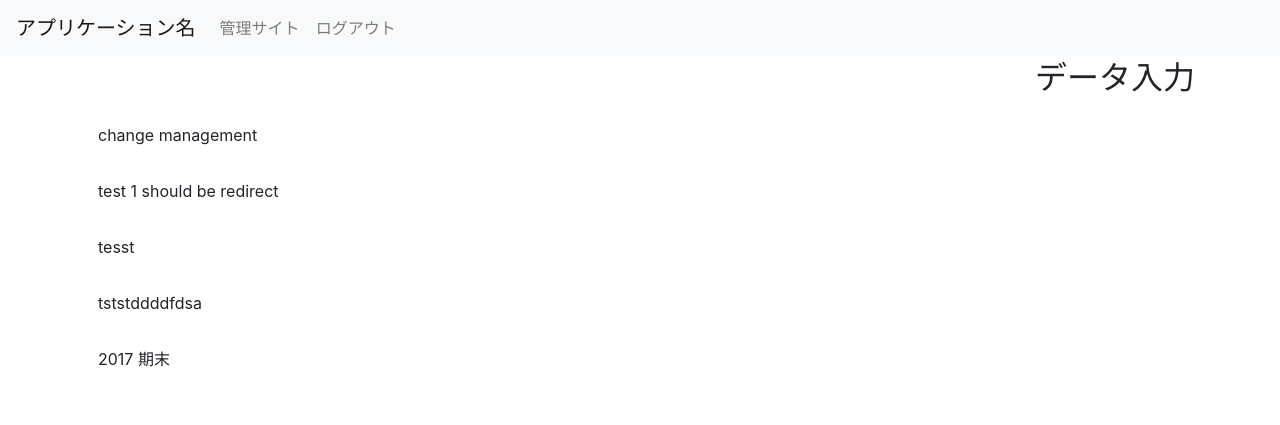
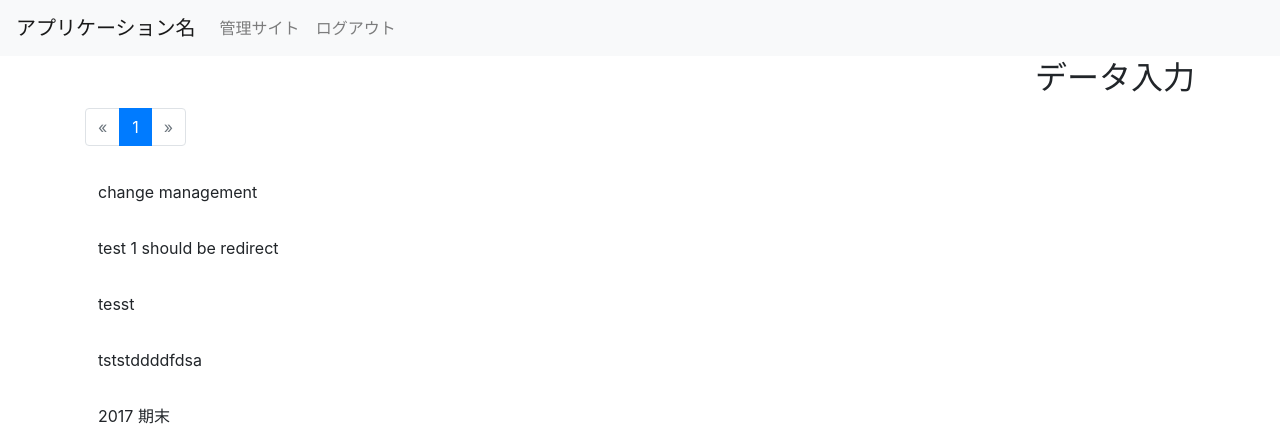
Before and after one commit to ppp314/multiple, a Django app: page / in a window 1280 px wide. Shown: the top 425 px of the page. Run offline with Django 3.2, Linux system fonts and the light colour scheme; data comes from the database, SQL or seed files in the repository; some libraries are stand-ins or nearby versions.

Commit message:
Add pagination

```diff
--- a/choice/templates/choice/base.html
+++ b/choice/templates/choice/base.html
@@ -15,7 +15,7 @@
 
 <body>
     <nav class="navbar navbar-expand-lg navbar-light bg-light">
-        <a class="navbar-brand" href="#">アプリケーション名</a>
+        <a class="navbar-brand" href="{% url 'choice:exam-index' %}">アプリケーション名</a>
         <button type="button" class="navbar-toggler" data-toggle="collapse" data-target="#Navber" aria-controls="Navber" aria-expanded="false"
             aria-label="ナビゲーションの切替">
             <span class="navbar-toggler-icon"></span>
@@ -24,10 +24,10 @@
         <div class="collapse navbar-collapse" id="Navber">
             <ul class="navbar-nav mr-auto">
                 <li class="nav-item">
-                    <a class="nav-link" href="{% url 'admin:index'%}">管理サイト</a>
+                    <a class="nav-link" href="{% url 'admin:index' %}">管理サイト</a>
                 </li>
                 <li class="nav-item">
-                    <a class="nav-link" href="{% url 'admin:logout'%}">ログアウト</a>
+                    <a class="nav-link" href="{% url 'admin:logout' %}">ログアウト</a>
                 </li>
             </ul>
         </div>
--- a/choice/templates/choice/exam_list.html
+++ b/choice/templates/choice/exam_list.html
@@ -25,7 +25,11 @@
 	<h2 class="float-right">データ入力</h2>
       </div>
     </div>
-
+    <div class="row" >
+      <div class="col-12">
+	{% include 'choice/pagination.html' %}
+      </div>
+    </div>
   {% if latest_exam_list %}
       {% for exam in latest_exam_list %}
         <h1><a class="btn btn-default" href="{{ exam.id }}/">{{ exam.title }}</a></h1><i class="far fa-thumbs-up"></i>
--- /dev/null
+++ b/choice/templates/choice/pagination.html
@@ -0,0 +1,52 @@
+<!--
+     Copyright 2019 Acacia Shop
+
+     Licensed under the Apache License, Version 2.0 (the "License");
+     you may not use this file except in compliance with the License.
+     You may obtain a copy of the License at
+
+     http://www.apache.org/licenses/LICENSE-2.0
+
+     Unless required by applicable law or agreed to in writing, software
+     distributed under the License is distributed on an "AS IS" BASIS,
+     WITHOUT WARRANTIES OR CONDITIONS OF ANY KIND, either express or implied.
+     See the License for the specific language governing permissions and
+     limitations under the License.
+-->
+{# -*- coding:utf-8 -*-#}
+{% load item_extras %}
+<ul class="pagination">
+    {% if page_obj.has_previous %}
+        <li class="page-item pagination-prev">
+            <a class="page-link" href="?{% url_replace request 'page' page_obj.previous_page_number %}">&laquo;</a>
+        </li>
+    {% else %}
+        <li class="disabled page-item pagination-next">
+            <span class="page-link">&laquo;</span>
+        </li>
+    {% endif %}
+    {% for page in page_obj.paginator.page_range %}
+        {% if page %}
+            {% ifequal page page_obj.number %}
+                <li class="active page-item">
+                    <span class="page-link">{{ page }}
+                        <span class="page-link sr-only">(current)</span>
+                    </span>
+                </li>
+            {% else %}
+                <li class="page-item">
+                    <a class="page-link" href="?{% url_replace request 'page' page %}">{{ page }}</a>
+                </li>
+            {% endifequal %}
+        {% endif %}
+    {% endfor %}
+    {% if page_obj.has_next %}
+        <li class="page-item pagination-next">
+            <a class="page-link" href="?{% url_replace request 'page' page_obj.next_page_number %}">&raquo;</a>
+        </li>
+    {% else %}
+        <li class="disabled page-item pagination-next">
+            <span class="page-link ">&raquo;</span>
+        </li>
+    {% endif %}
+</ul>
--- a/choice/views.py
+++ b/choice/views.py
@@ -30,6 +30,8 @@ class ExamIndexView(generic.ListView):
     context_object_name = 'latest_exam_list'
     template_name = 'choice/exam_list.html'
 
+    paginate_by = 10
+
     def get_queryset(self):
         """Return the last five published questions."""
         return Exam.objects.order_by('-created_date')
@@ -45,6 +47,8 @@ class ExamTrialView(generic.ListView):
 class QuestionIndexView(generic.ListView):
     model = Question
     context_object_name = 'question_list'
+
+    paginate_by = 10
 
     def get_queryset(self):
         self.exam = get_object_or_404(Exam, id=self.kwargs['pk'])
```
Also changed, not shown: choice/templates/choice/detail.html (+36 -1 lines), choice/templatetags/item_extras.py (added, +10 -0 lines), choice/templatetags/__init__.py (added).
